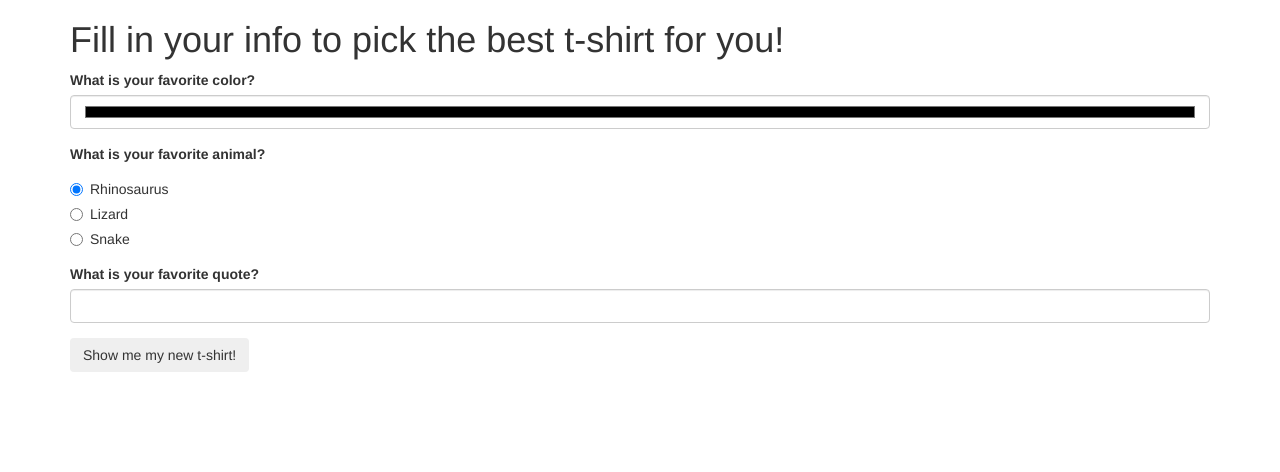
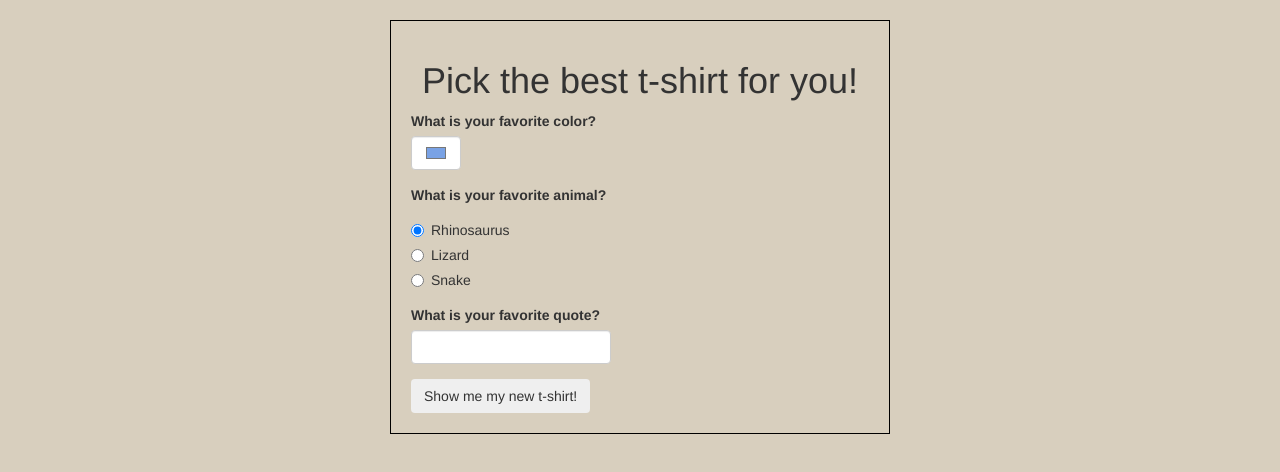
Before and after one commit to AmyJacobs/Form-Input-Types, a plain HTML site: page index.html in a window 1280 px wide. Drawn offline with Linux system fonts and the light colour scheme.

Commit message:
Make minor changes to the css

```diff
--- a/css/styles.css
+++ b/css/styles.css
@@ -1,6 +1,14 @@
+body {
+  background-color:#d8cfbe;
+}
+
+h1 {
+  text-align:center;
+}
 
 #story {
   display: none;
+  margin-left:180px;
 }
 #colorbox {
   border: 1px solid black;
@@ -25,3 +33,19 @@
   font-family: cursive;
   text-align: center;
 }
+
+#color {
+  width:50px;
+}
+
+#animal {
+  width:200px;
+}
+
+.container {
+  margin-top:20px;
+  border: 1px solid black;
+  width:500px;
+  padding:20px;
+  margin-bottom:20px;
+}
--- a/index.html
+++ b/index.html
@@ -5,16 +5,16 @@
     <link href="css/styles.css" rel="stylesheet" type="text/css">
     <script src="js/jquery-3.2.1.js"></script>
     <script src="js/scripts.js"></script>
-    <title>A fantastical adventure</title>
+    <title>T-Shirt Design</title>
   </head>
   <body>
     <div class="container">
-      <h1>Fill in your info to pick the best t-shirt for you!</h1>
+      <h1>Pick the best t-shirt for you!</h1>
       <div id="blanks">
         <form>
           <div class="form-group">
             <label for="color">What is your favorite color?</label>
-            <input id="color" class="form-control" type="color">
+            <input id="color" value="#79a2e5" class="form-control" type="color">
           </div>
           <div class="form-group">
             <label for="flavor">What is your favorite animal?</label>
@@ -44,11 +44,12 @@
           <button type="submit" class="btn">Show me my new t-shirt!</button>
         </form>
       </div>
+    </div>
+
 
       <div id="story">
         <div id="quote"></div>
         <div id="colorbox"></div>
       </div>
-    </div>
   </body>
 </html>
--- a/js/scripts.js
+++ b/js/scripts.js
@@ -17,7 +17,7 @@ $(document).ready(function() {
     $(".noun").text(nounInput);
 
 
-    $("#story").show();
+    $("#story").fadeIn();
 
     $("#colorbox").css("background-color", favoriteColor);
 
```
